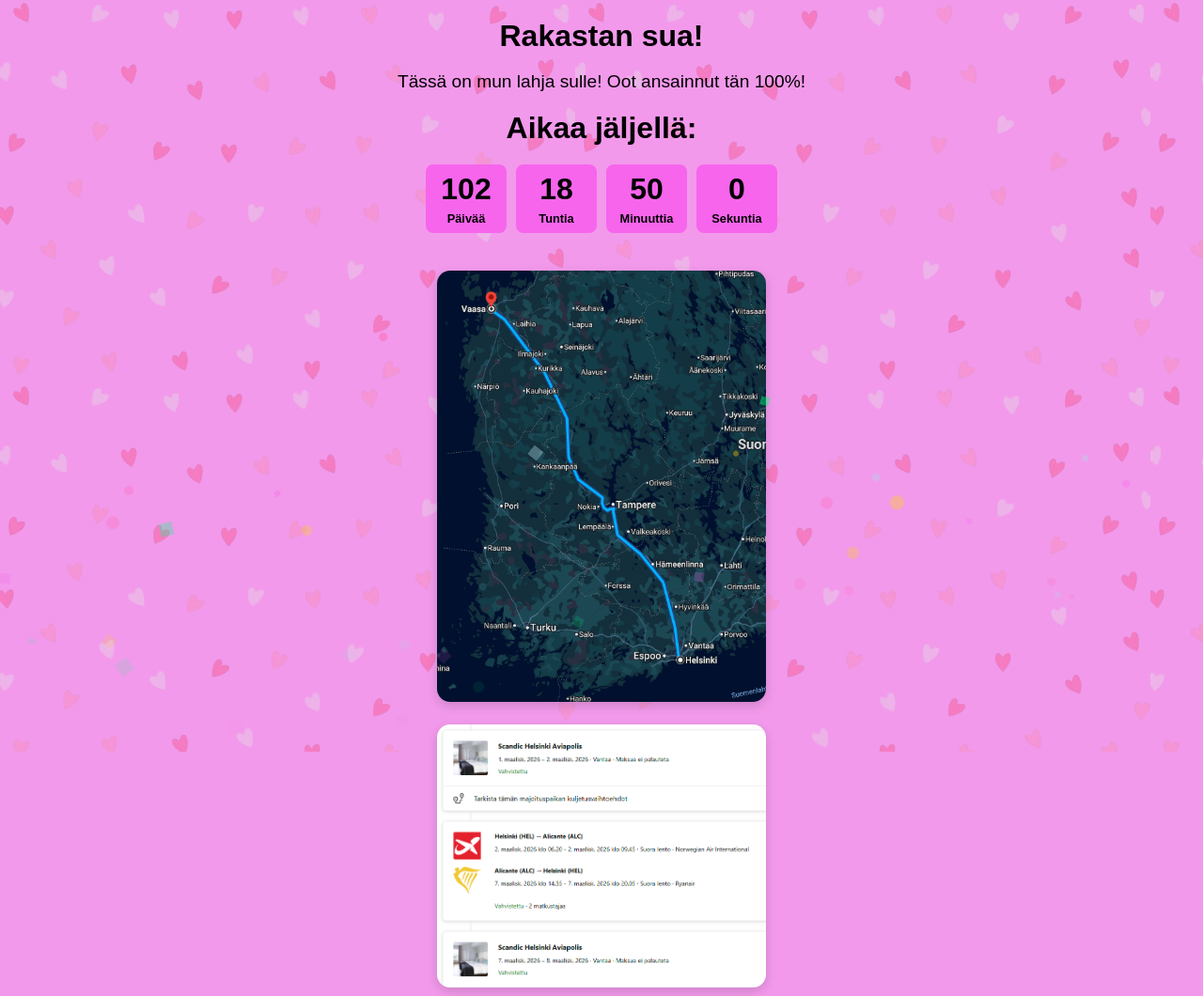
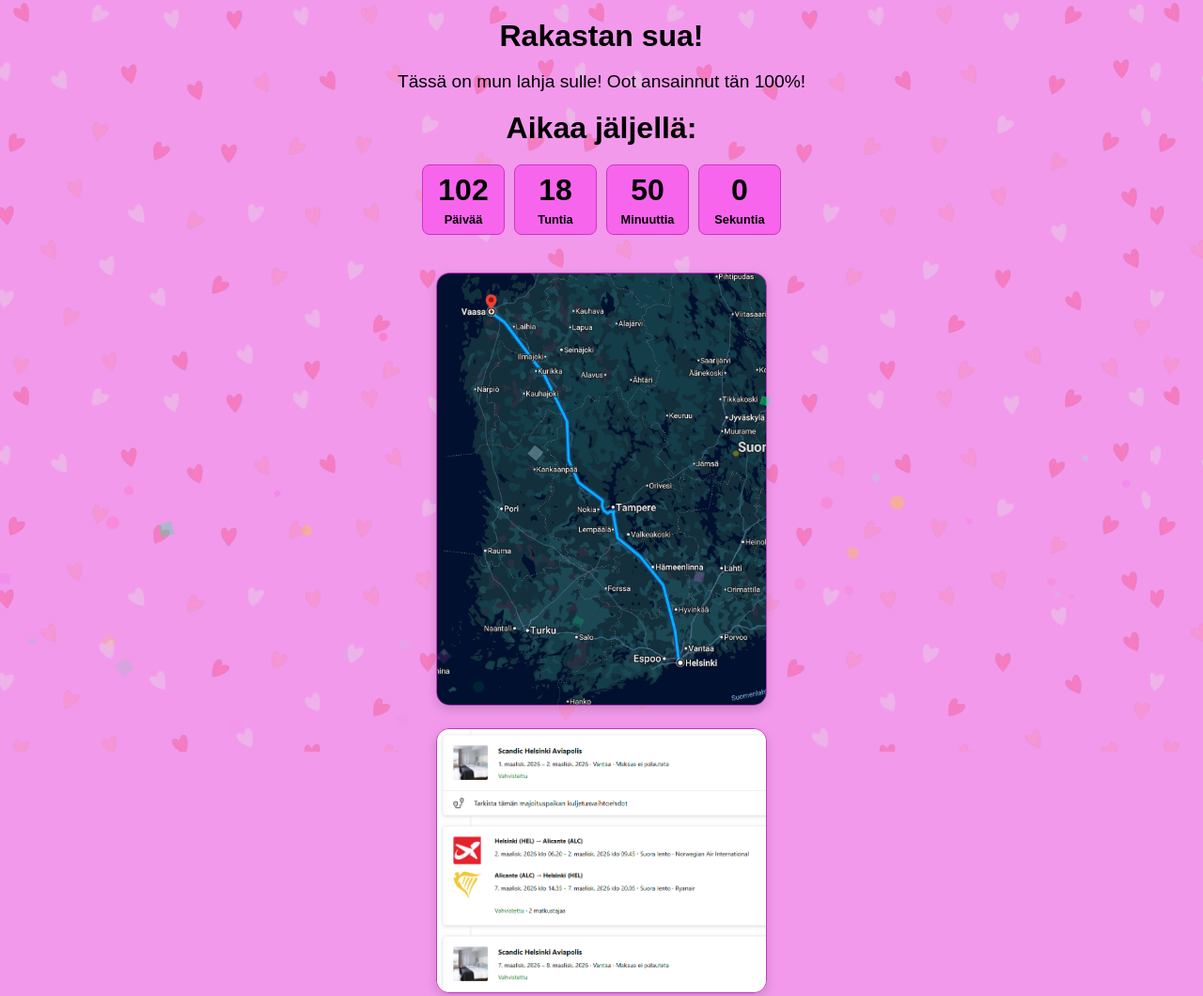
Before and after one commit to TheLawhq/TheLawhq.github.io, a plain HTML site: page lahja.html in a window 1280 px wide. Shown: the top 1060 px of the page at 94% size. Drawn offline with Linux system fonts and the light colour scheme.

Commit message:
Update style.css

```diff
--- a/style.css
+++ b/style.css
@@ -72,6 +72,7 @@
             margin: 10px 0;
             border-radius: 14px;
             box-shadow: 0 4px 12px rgba(0,0,0,0.15);
+            border: 1px solid #c936c2;
         }
         button {
             width: calc(90% - 20px);
@@ -121,6 +122,7 @@
             padding: 8px;
             border-radius: 8px;
             min-width: 70px;
+            border: 1px solid #c936c2;
         }
 
         .time-value {
```
